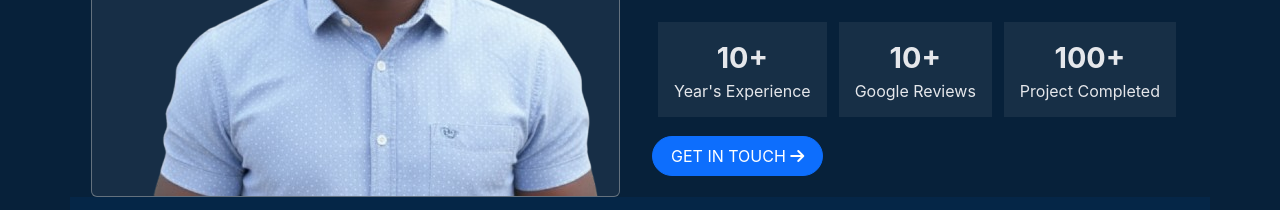
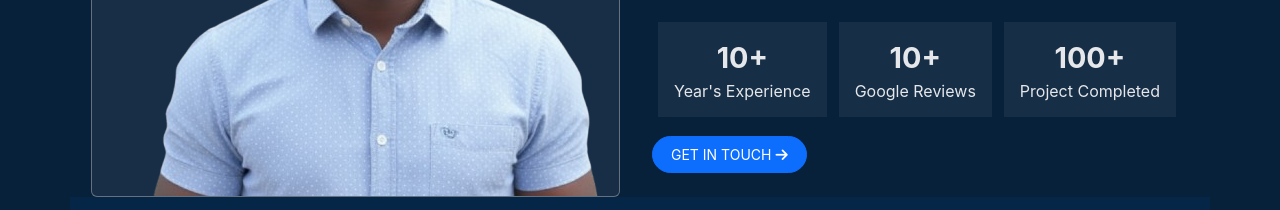
Before and after one commit to AsRealTech/AsRealTeam, a React (Vite) app: page / in a window 1280 px wide. Shown: the part 980-1190 px from the top of the page. Built offline with nearby package versions, Linux system fonts and the light colour scheme.

Commit message:
second push

```diff
--- a/src/App.css
+++ b/src/App.css
@@ -62,6 +62,10 @@ a {
 
 
 /* navbar-nav */
+
+.navbar-toggler{
+  background-color: #6ea0ce;
+}
 
 .navbar-brand::before {
   content: "JC";
--- a/src/components/About.tsx
+++ b/src/components/About.tsx
@@ -30,7 +30,7 @@ export function AboutUs() {
           <div className="About-right-bottom-btn">
                 <a
                   href="#contact"
-                  className="btn btn-primary btn-r"
+                  className="btn btn-sm btn-primary btn-r"
                 >
                   Get In Touch  <i className='fas fa-arrow-right'></i>
                 </a>
--- a/src/components/Navigation.tsx
+++ b/src/components/Navigation.tsx
@@ -18,8 +18,8 @@ export function Navigation() {
     <nav className="navbar navbar-expand-sm">
       <div className="container-fluid">
         <a className="navbar-brand  text-white" href="/">AsRealTech</a>
-        <button className="navbar-toggler btn-sm bg-body-tertiary" type="button" data-bs-toggle="collapse" data-bs-target="#navbarNavAltMarkup" aria-controls="navbarNavAltMarkup" aria-expanded="false" aria-label="Toggle navigation">
-          <span className="navbar-toggler-icon"></span>
+        <button className="navbar-toggler btn-sm" type="button" data-bs-toggle="collapse" data-bs-target="#navbarNavAltMarkup" aria-controls="navbarNavAltMarkup" aria-expanded="false" aria-label="Toggle navigation">
+          <span className="navbar-toggler-icon" style={{width:"1em",height:"1em"}}></span>
         </button>
         <div className="collapse navbar-collapse " id="navbarNavAltMarkup">
           <div className="navbar-nav">
--- a/src/main.tsx
+++ b/src/main.tsx
@@ -3,6 +3,7 @@ import { createRoot } from 'react-dom/client'
 import { BrowserRouter } from 'react-router-dom'
 import './index.css'
 import App from './App.tsx'
+import "bootstrap/dist/js/bootstrap.bundle.min.js";
 
 createRoot(document.getElementById('root')!).render(
   <StrictMode>
```
